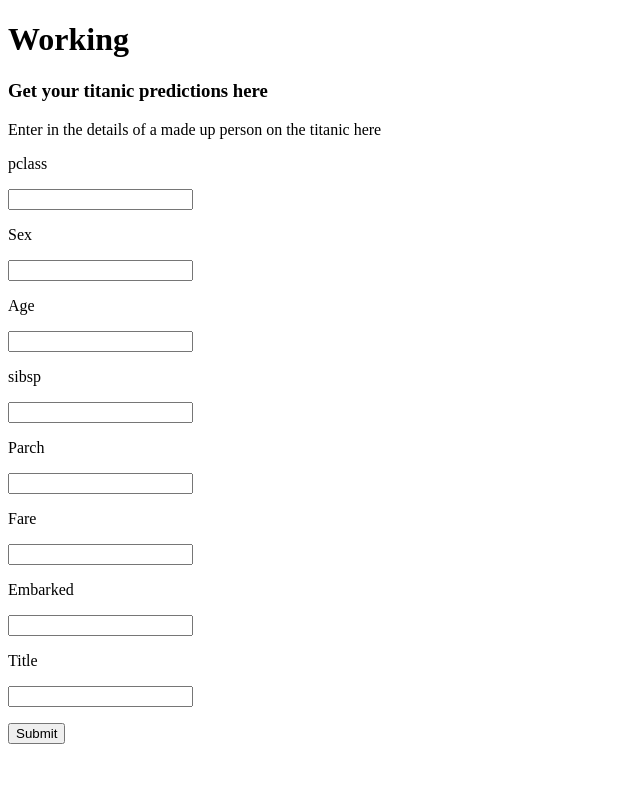
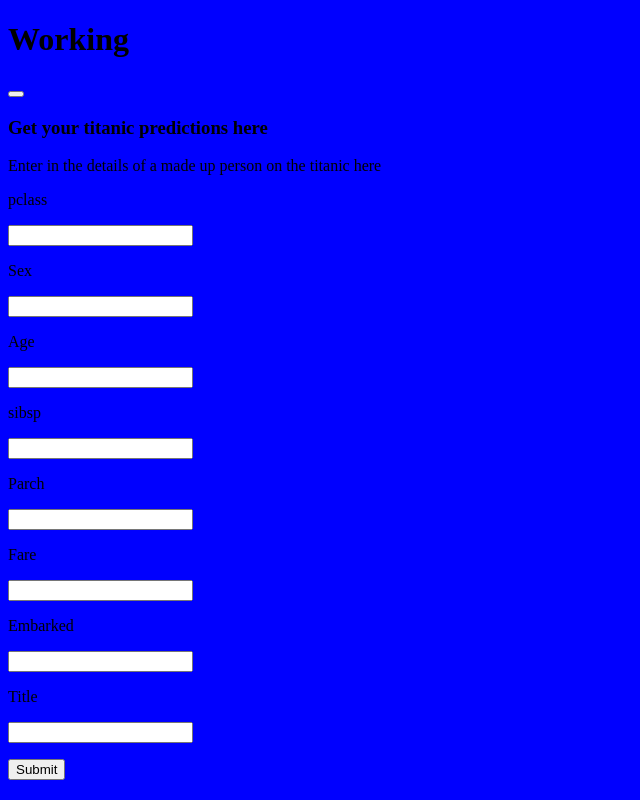
Before and after one commit to dancfc84/django_project, a Django app: page / in a window 1280 px wide. Shown: the whole page, without its empty margins (0-640 px from the left). Run offline with Django 3.2, Linux system fonts and the light colour scheme.

Commit message:
Added in CSS and JS

```diff
--- /dev/null
+++ b/static/main.js
@@ -0,0 +1,3 @@
+function clicked() {
+  alert('This is the old javascript!')
+}
--- /dev/null
+++ b/static/style.css
@@ -0,0 +1,3 @@
+body {
+  background-color:blue;
+}
--- a/templates/index.html
+++ b/templates/index.html
@@ -3,9 +3,12 @@
   <head>
     <meta charset="utf-8">
     <title>Titanic Predictor</title>
+    {% load static %}
+    <link rel="stylesheet" href= "{% static 'style.css' %}">
   </head>
   <body>
     <h1>Working</h1>
+    <button type="button" onclick="clicked()"></button>
     <h3>Get your titanic predictions here</h3>
     <p>Enter in the details of a made up person on the titanic here</p>
     <form action= '{% url 'result' %}'>
@@ -29,6 +32,6 @@
         <p></p>
         <input type="submit">
     </form>
-
+    <script type="text/javascript" src = "{% static 'main.js' %}"></script>
   </body>
 </html>
--- a/titanic_ml/settings.py
+++ b/titanic_ml/settings.py
@@ -116,9 +116,9 @@ USE_TZ = True
 
 # Static files (CSS, JavaScript, Images)
 # https://docs.djangoproject.com/en/3.2/howto/static-files/
-
+import os.path
 STATIC_URL = '/static/'
-
+STATICFILES_DIRS = (os.path.join('static'),)
 # Default primary key field type
 # https://docs.djangoproject.com/en/3.2/ref/settings/#default-auto-field
 
```
